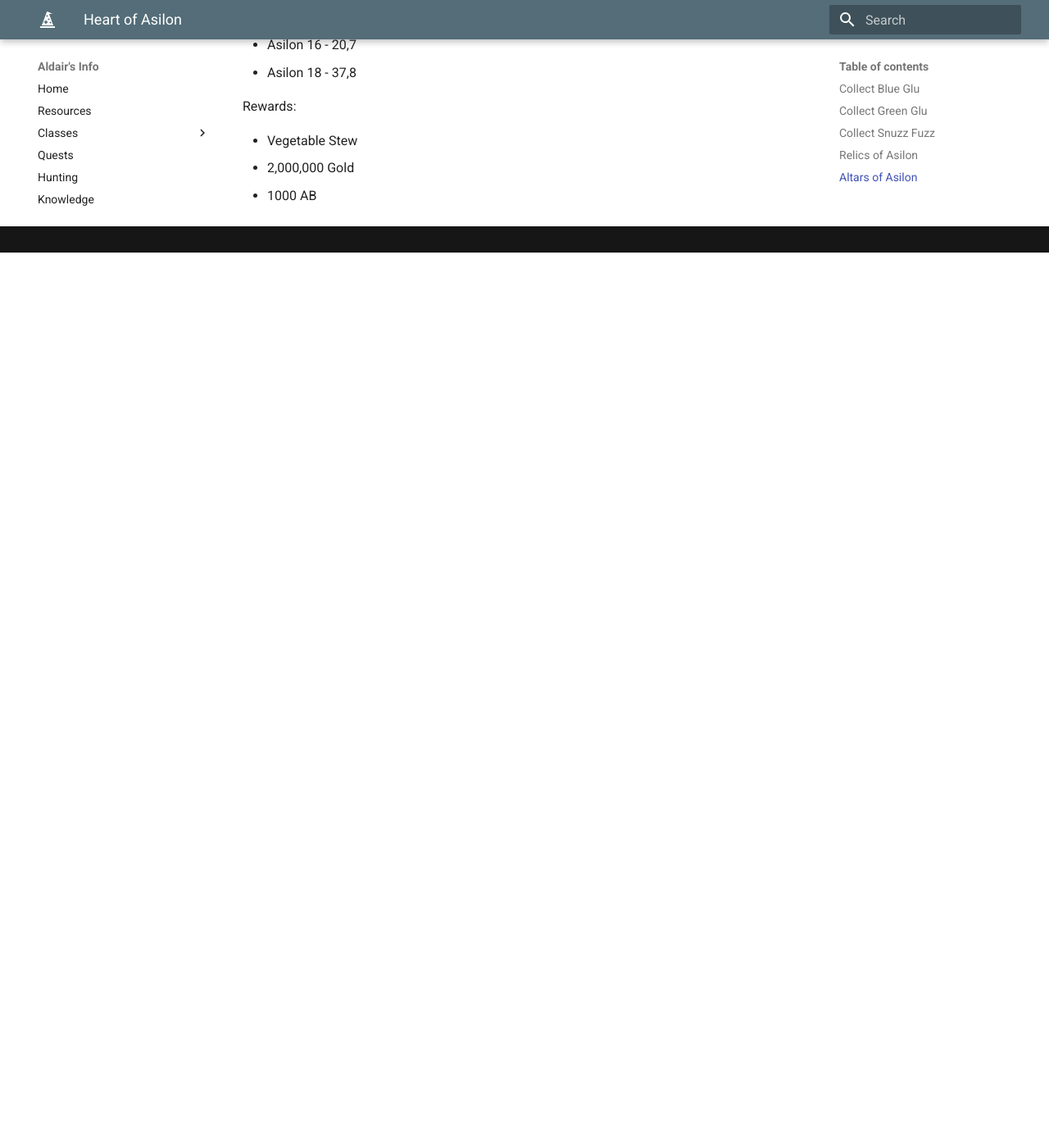
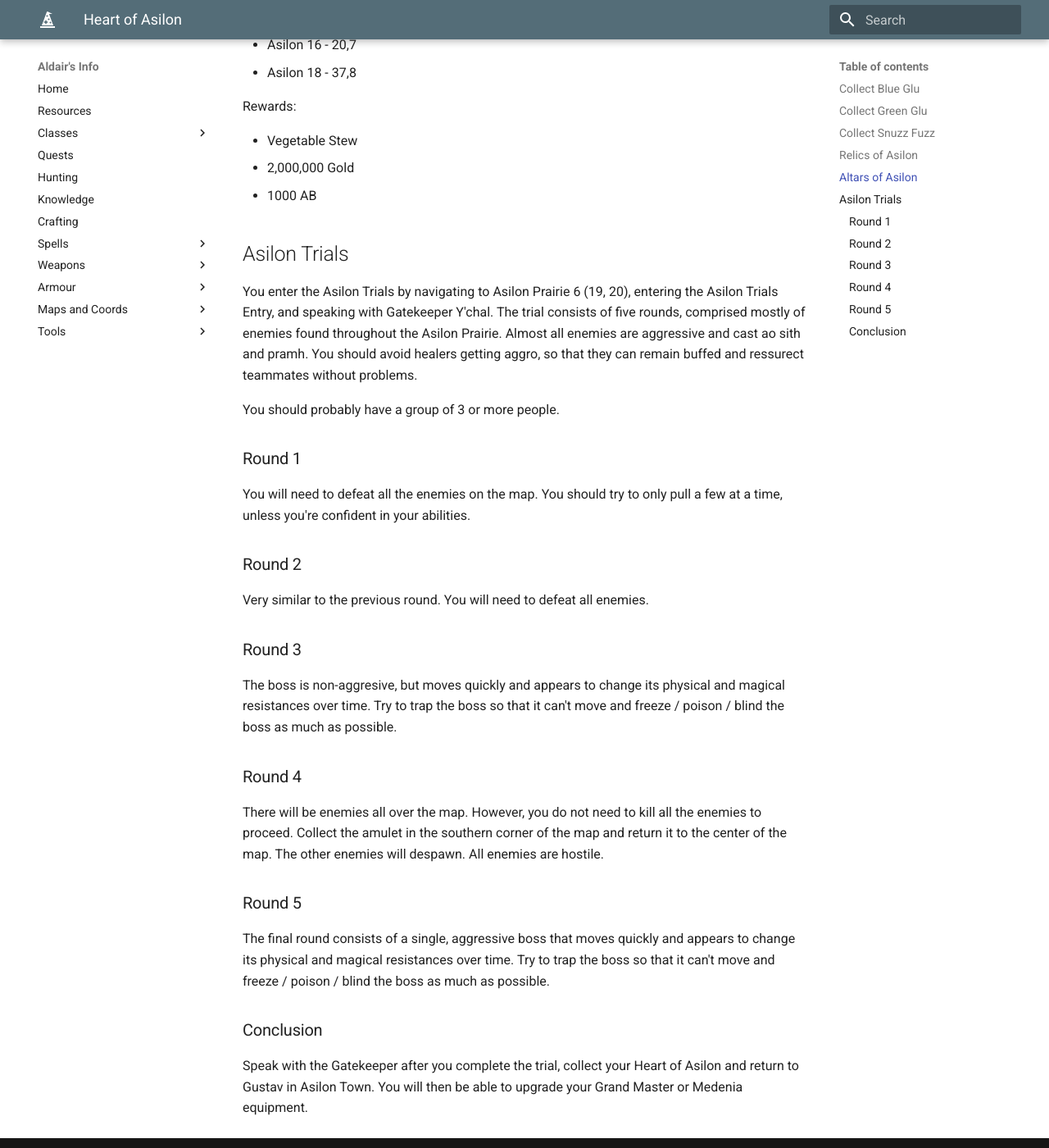
Before and after one commit to temuair/fot, an MkDocs documentation site: the page built from docs/quests/heart_of_asilon.md, in a window 1280 px wide and 1400 px high, scrolled down 1778 px. Shown: the whole window at 82% size. Built offline with MkDocs 1.6.1 and Material for MkDocs 9.7.7, drawn with Linux system fonts in a browser that asks for light colours; before the commit the page ends 2086 px from its top, so only the background shows below that.

Commit message:
Asilon Trials

```diff
--- a/docs/quests/heart_of_asilon.md
+++ b/docs/quests/heart_of_asilon.md
@@ -61,3 +61,33 @@
 - Vegetable Stew
 - 2,000,000 Gold
 - 1000 AB
+
+## Asilon Trials
+
+You enter the Asilon Trials by navigating to Asilon Prairie 6 (19, 20), entering the Asilon Trials Entry, and speaking with Gatekeeper Y'chal. The trial consists of five rounds, comprised mostly of enemies found throughout the Asilon Prairie. Almost all enemies are aggressive and cast ao sith and pramh. You should avoid healers getting aggro, so that they can remain buffed and ressurect teammates without problems.
+
+You should probably have a group of 3 or more people.
+
+### Round 1
+
+You will need to defeat all the enemies on the map. You should try to only pull a few at a time, unless you're confident in your abilities.
+
+### Round 2
+
+Very similar to the previous round. You will need to defeat all enemies.
+
+### Round 3
+
+The boss is non-aggresive, but moves quickly and appears to change its physical and magical resistances over time. Try to trap the boss so that it can't move and freeze / poison / blind the boss as much as possible.
+
+### Round 4
+
+There will be enemies all over the map. However, you do not need to kill all the enemies to proceed. Collect the amulet in the southern corner of the map and return it to the center of the map. The other enemies will despawn. All enemies are hostile.
+
+### Round 5
+
+The final round consists of a single, aggressive boss that moves quickly and appears to change its physical and magical resistances over time. Try to trap the boss so that it can't move and freeze / poison / blind the boss as much as possible.
+
+### Conclusion
+
+Speak with the Gatekeeper after you complete the trial, collect your Heart of Asilon and return to Gustav in Asilon Town. You will then be able to upgrade your Grand Master or Medenia equipment.
```
Also changed, not shown: docs/quests/overview.md (+6 -5 lines).
